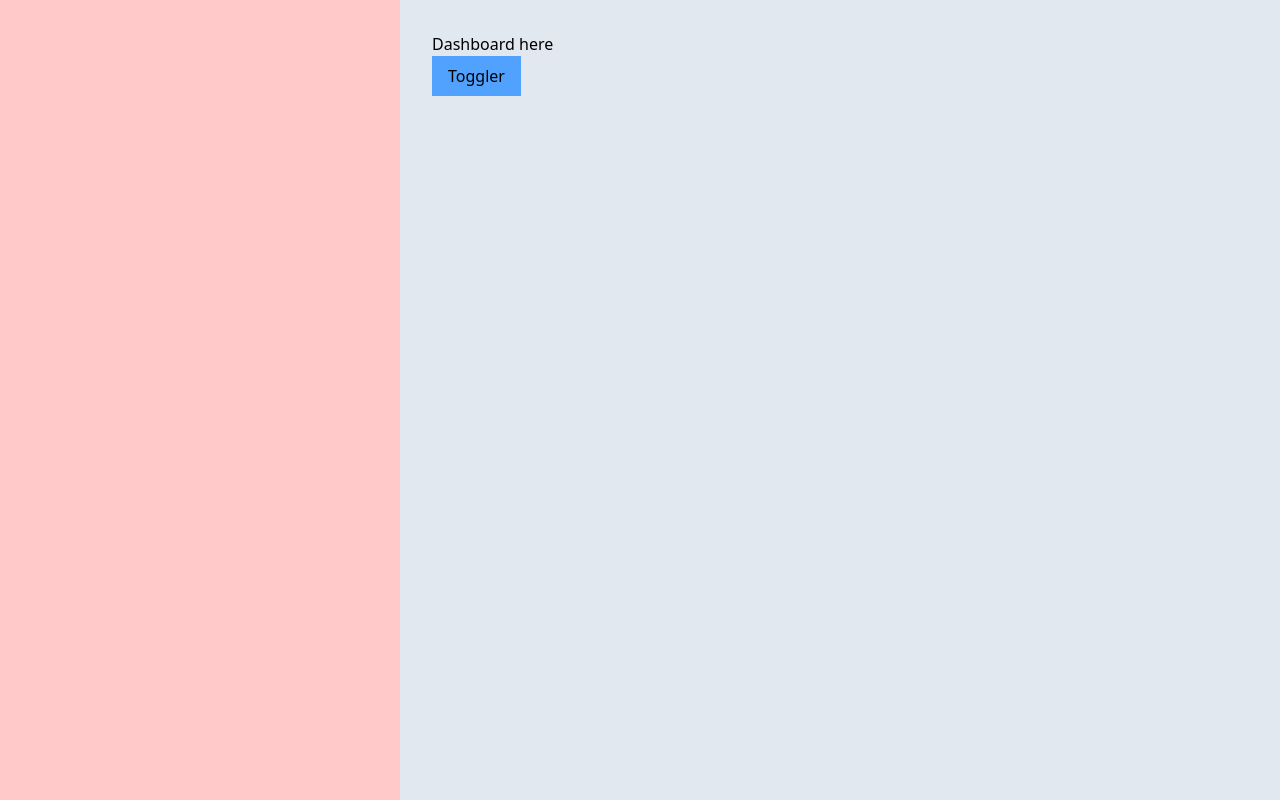
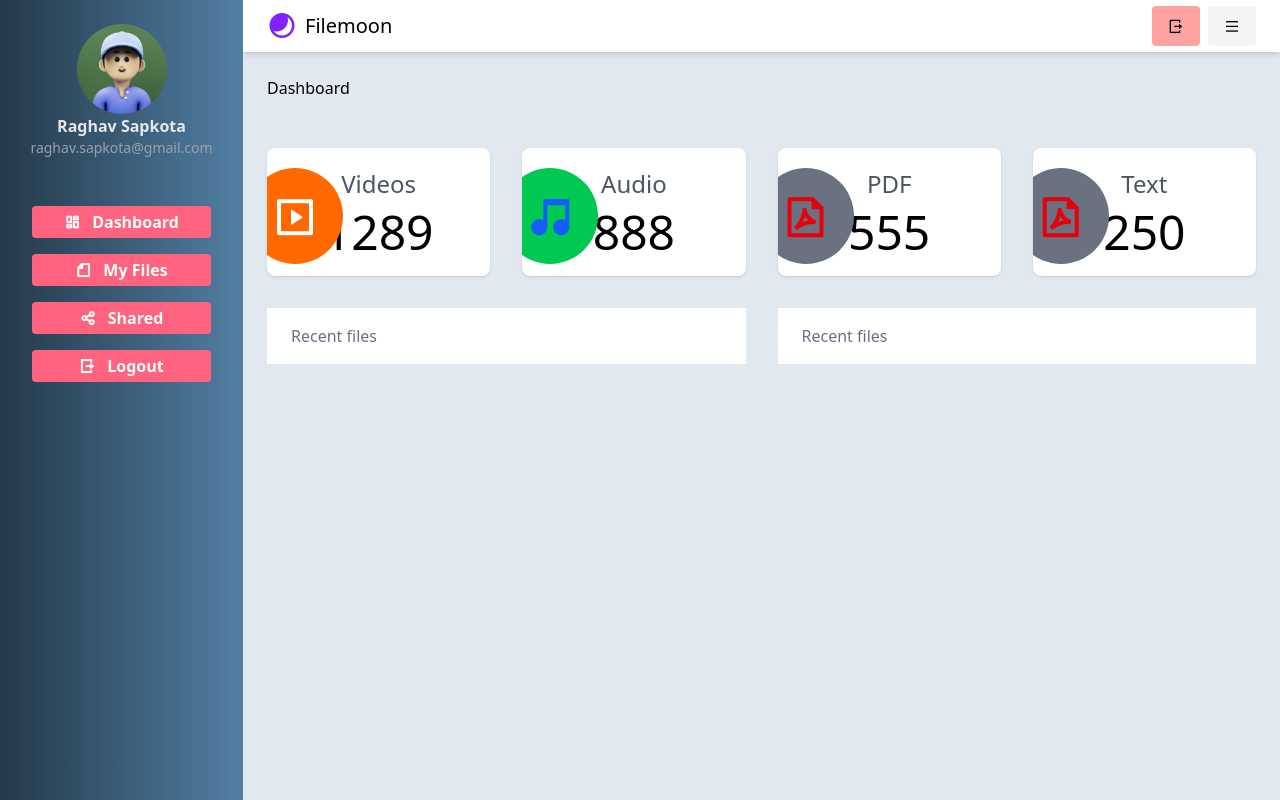
Before and after one commit to code-raghav24/filemoon-repo, a website: page view/app/dashboard.html in a window 1280 px wide. Drawn offline with nearby package versions, Linux system fonts and the light colour scheme.

Commit message:
CREATE/ basic & Dashboard UI

```diff
--- a/view/app/dashboard.html
+++ b/view/app/dashboard.html
@@ -9,22 +9,117 @@
       rel="stylesheet"
       href="https://cdnjs.cloudflare.com/ajax/libs/animate.css/4.1.1/animate.min.css"
     />
+    <link
+      href="https://cdn.jsdelivr.net/npm/remixicon@4.9.0/fonts/remixicon.css"
+      rel="stylesheet"
+    />
   </head>
   <body>
     <div class="bg-slate-200 h-screen w-screen flex">
       <aside
         id="sidebar"
-        style="width:400px; transition:0.2s ease-in"
-        class="fixed top-0 left-0 h-full bg-red-200">
+        style="width:300px; transition:0.3s;background-image: linear-gradient(to right, #243949 0%, #517fa4 100%); "
+        class="fixed relative overflow-hidden top-0 left-0 h-full py-6 space-y-12">
+        <div class="flex flex-col items-center">
+          <img class="w-[90px] rounded-full " src="./public/images/profile-pic.jpg" alt="profile">
+          <h1 class="text-md text-gray-200 font-bold">Raghav Sapkota</h1>
+          <h3 class="text-sm text-gray-400 font-medium">raghav.sapkota@gmail.com</h3>
+        </div>
+        <div class="px-8 flex flex-col gap-4">
+          <a href="#">
+            <button class="bg-rose-400 hover:bg-rose-500 w-full font-bold rounded text-white py-1 flex justify-center items-center gap-3">
+              <i class="ri-dashboard-line"></i>
+              Dashboard
+            </button>
+          </a>
+          <a href="#">
+            <button class="bg-rose-400 hover:bg-rose-500 w-full font-bold rounded text-white py-1 flex justify-center items-center gap-3">
+              <i class="ri-file-line"></i>
+              My Files
+            </button>
+          </a>
+          <a href="#">
+            <button class="bg-rose-400 hover:bg-rose-500 w-full font-bold rounded text-white py-1 flex justify-center items-center gap-3">
+              <i class="ri-share-line"></i>
+              Shared
+            </button>
+          </a>
+          <a href="#">
+            <button class="bg-rose-400 hover:bg-rose-500 w-full font-bold rounded text-white py-1 flex justify-center items-center gap-3">
+              <i class="ri-logout-box-r-line"></i>
+              Logout
+            </button>
+          </a>
+        </div>
       </aside>
       <section
         id="main-content"
-        style="margin-left:400px; transition:0.2s ease-in"
-        class="p-8">
-        <h1>Dashboard here</h1>
-        <button onClick = "hideSideBar()" class="bg-blue-400 px-4 py-2">Toggler</button>
+        style=""
+        class="w-full">
+        <nav class="px-6 w-full bg-white shadow-md flex justify-between items-center">
+          <div class="flex items-center gap-2  py-2">
+            <i class="ri-contrast-2-fill text-3xl text-violet-600"></i>
+            <h1 class="text-xl font-medium">Filemoon</h1>
+          </div>
+          <div class="flex gap-2 ">
+            <div class="bg-red-300 hover:bg-red-400 px-4 py-2 rounded">
+              <i class="ri-logout-box-r-line"></i>
+            </div>
+            <div onClick="toggleSidebar()" class="bg-gray-100 hover:bg-gray-200 px-4 py-2 rounded">
+              <i class="ri-menu-line"></i>
+            </div>
+          </div>
+        </nav>
+        <div class="p-6 space-y-12">
+          <h1>Dashboard</h1>
+          <div class="grid grid-cols-4 gap-8">
+            <div class="relative overflow-hidden bg-white shadow-sm h-32 rounded-lg flex flex-col items-center justify-center gap-2">
+              <h1 class="text-2xl text-gray-600">Videos</h1>
+              <h3 class="text-5xl ">1289</h3>
+              <div class="absolute top-5 -left-5 w-24 h-24 bg-orange-500 rounded-full flex justify-center items-center">
+                <div class="text-5xl text-white">
+                  <i class="ri-video-line"></i>
+                </div>
+              </div>
+            </div>
+
+            <div class="relative overflow-hidden bg-white shadow-sm h-32 rounded-lg flex flex-col items-center justify-center gap-2">
+              <h1 class="text-2xl text-gray-600">Audio</h1>
+              <h3 class="text-5xl ">888</h3>
+              <div class="absolute top-5 -left-5 w-24 h-24 bg-green-500 rounded-full flex justify-center items-center">
+                <div class="text-5xl text-blue-600">
+                  <i class="ri-music-2-fill"></i>
+                </div>
+              </div>
+            </div>
+            <div class="relative overflow-hidden bg-white shadow-sm h-32 rounded-lg flex flex-col items-center justify-center gap-2">
+              <h1 class="text-2xl text-gray-600">PDF</h1>
+              <h3 class="text-5xl ">555</h3>
+              <div class="absolute top-5 -left-5 w-24 h-24 bg-gray-500 rounded-full flex justify-center items-center">
+                <div class="text-5xl text-red-600">
+                  <i class="ri-file-pdf-2-line"></i>
+                </div>
+              </div>
+            </div>
+            <div class="relative overflow-hidden bg-white shadow-sm h-32 rounded-lg flex flex-col items-center justify-center gap-2">
+              <h1 class="text-2xl text-gray-600">Text</h1>
+              <h3 class="text-5xl ">250</h3>
+              <div class="absolute top-5 -left-5 w-24 h-24 bg-gray-500 rounded-full flex justify-center items-center">
+                <div class="text-5xl text-red-600">
+                  <i class="ri-file-pdf-2-line"></i>
+                </div>
+              </div>
+            </div>
+            <div class="bg-white col-span-2 px-6 py-4">
+              <h4 class="text-gray-500 text-md">Recent files</h4>
+            </div>
+            <div class="bg-white col-span-2 px-6 py-4">
+              <h4 class="text-gray-500 text-md">Recent files</h4>
+            </div>
+          </div>
+        </div>
       </section>
     </div>
-    <script src="./layoutControl.js" />
+    <script src="./jsFiles/layoutControl.js" />
   </body>
 </html>
--- /dev/null
+++ b/view/app/jsFiles/layoutControl.js
@@ -0,0 +1,12 @@
+const sidebar = document.getElementById('sidebar')
+let flag = 0;
+function toggleSidebar() {
+  if(flag === 0){
+    sidebar.style.width = "0px";
+    flag = 1;
+  }
+  else{
+    sidebar.style.width = "300px";
+    flag= 0;
+  }
+}
--- a/view/app/layoutControl.js
+++ /dev/null
@@ -1,12 +0,0 @@
-const hideSideBar = () => {
-  const sidebar = document.querySelector("#sidebar");
-  const mainContent = document.querySelector("#main-content");
-  if(sidebar.style.width === "400px"){
-    sidebar.style.width = "0";
-    mainContent.style.marginLeft = "0";
-  }
-  else{
-    sidebar.style.width = "400px";
-    mainContent.style.marginLeft = "400px";
-  }
-}
```
Also changed, not shown: view/app/public/images/profile-pic.jpg (added), view/app/signup.html (renamed from view/signup.html), view/app/singIn.html (renamed from view/index.html).
